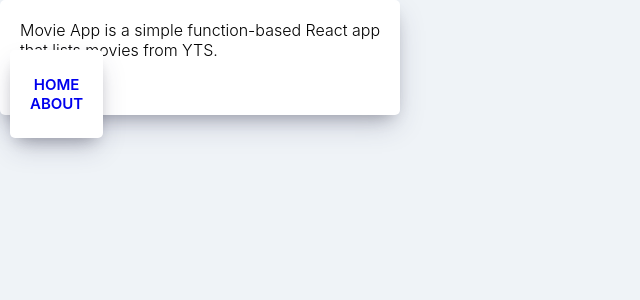
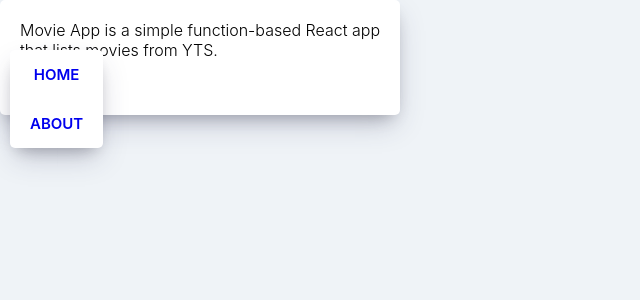
Before and after one commit to nayeonshin/movie-app-2, a React (Create React App) app: page /about in a window 1280 px wide. Shown: the top 300 px of the page, without its empty margins (0-640 px from the left). Built offline with nearby package versions, Linux system fonts and the light colour scheme.

Commit message:
fix: CSS of navigation

```diff
--- a/src/components/Navigation.js
+++ b/src/components/Navigation.js
@@ -6,12 +6,12 @@ function Navigation() {
   return (
     <nav className={styles.navigation}>
       <ul>
-        <li>
-          <Link to="/">Home</Link>
-        </li>
-        <li>
-          <Link to="/about">About</Link>
-        </li>
+        <Link to="/">
+          <li>Home</li>
+        </Link>
+        <Link to="/about">
+          <li>About</li>
+        </Link>
       </ul>
     </nav>
   );
--- a/src/components/Navigation.module.css
+++ b/src/components/Navigation.module.css
@@ -26,22 +26,28 @@
   font-size: 15px;
   font-weight: 600;
   list-style-type: none;
-  padding: 10px 20px;
+  margin: 0;
+  padding: 0;
   text-align: center;
   text-transform: uppercase;
   width: 100%;
 }
 
-.navigation ul:first-child {
+.navigation li {
+  padding: 15px 20px;
+}
+
+.navigation li:first-child:hover,
+.navigation li:last-child:hover {
+  background-color: aliceblue;
+}
+
+.navigation li:first-child {
   border-radius: 5px 5px 0 0;
 }
 
-.navigation ul:last-child {
+.navigation li:last-child {
   border-radius: 0 0 5px 5px;
-}
-
-.navigation li:hover {
-  background-color: aliceblue;
 }
 
 .navigation a {
```
